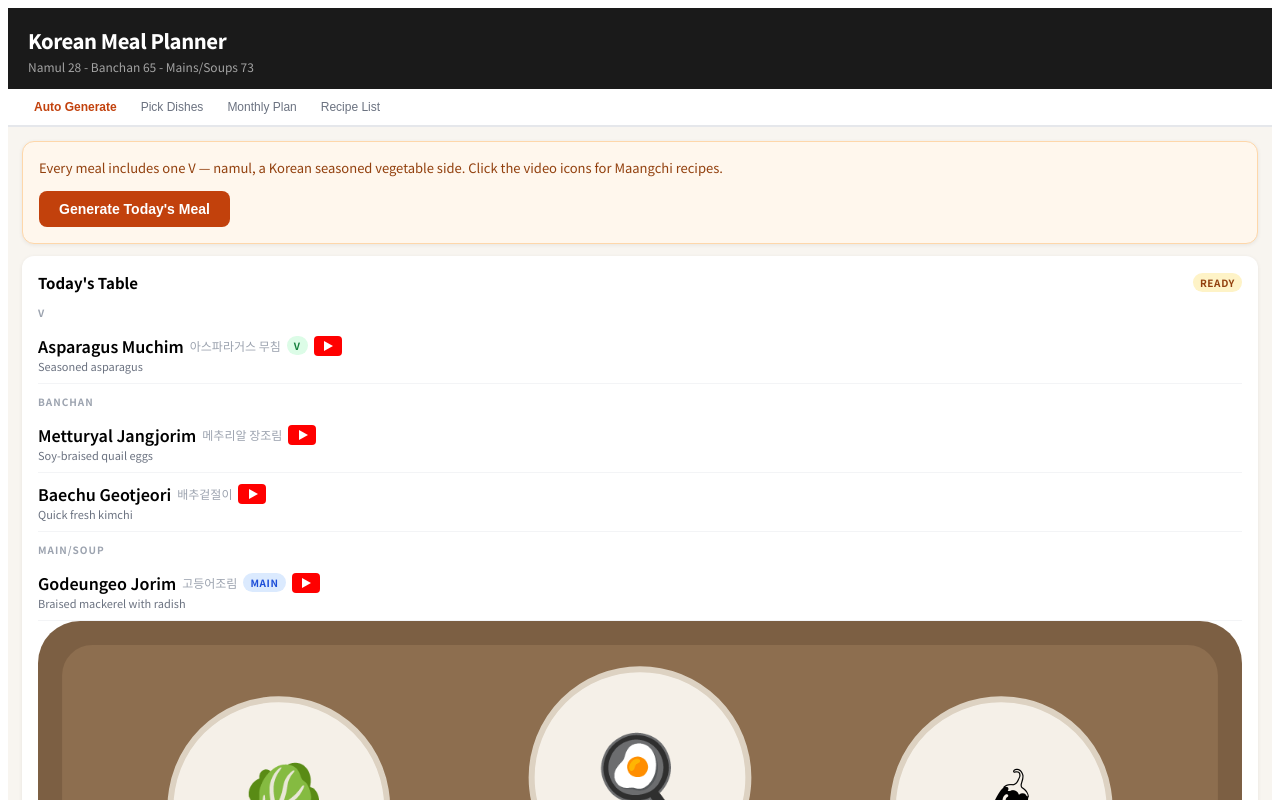
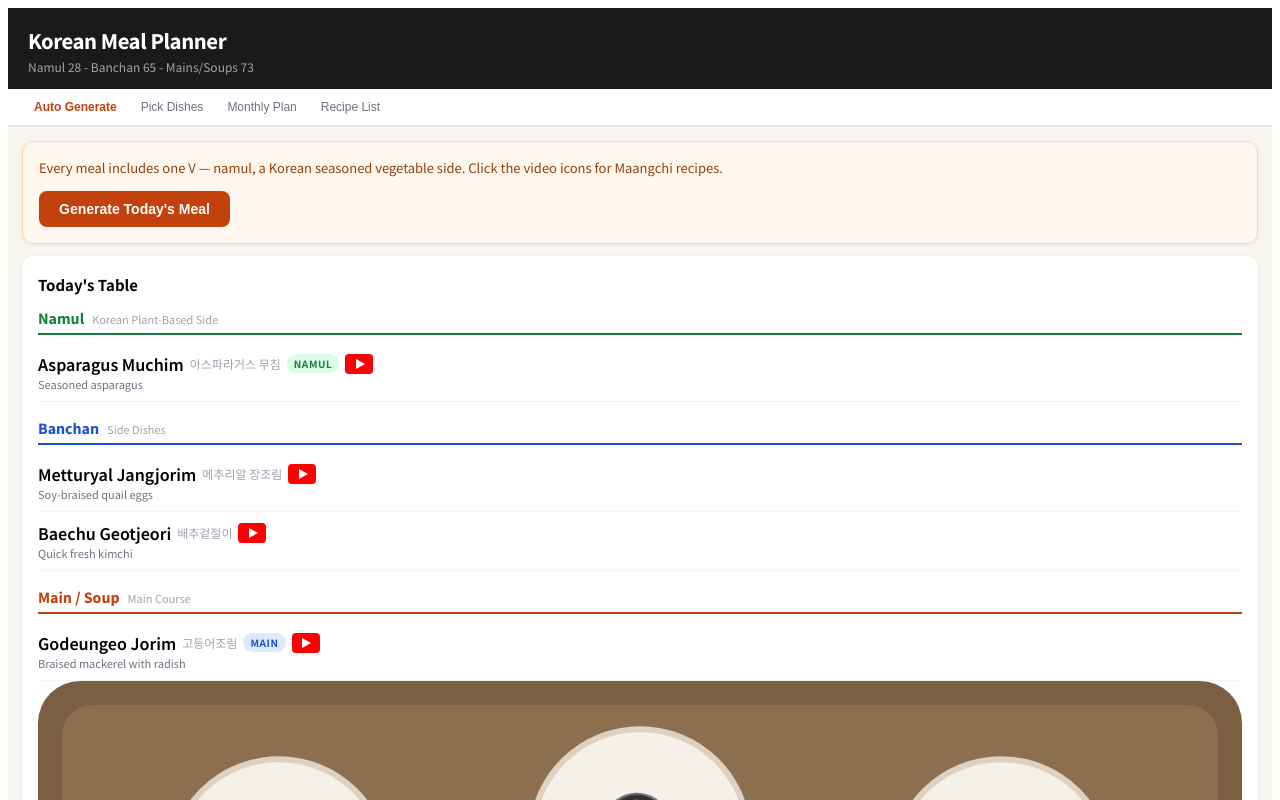
Before and after one commit to CL0110/korean-meal-planner, a React (Vite) app: page / in a window 1280 px wide. Both pictures are taken after a click on the button "Generate Today's Meal". Shown: the top 800 px of the page. Built offline with nearby package versions, Linux system fonts and the light colour scheme.

Commit message:
Remove READY tag, rename V to Namul, bigger category headers

```diff
--- a/src/App.jsx
+++ b/src/App.jsx
@@ -716,17 +716,19 @@ export default function KoreanMealPlanner(){
 
   const MealResult=({mealData})=>(
     <div style={card}>
-      <div style={{display:"flex",alignItems:"center",justifyContent:"space-between",marginBottom:12}}>
+      <div style={{marginBottom:12}}>
         <span style={{fontWeight:700,fontSize:15}}>{"Today's Table"}</span>
-        <TAG label={"READY"} color="amber"/>
       </div>
       {[
-        {label:"V",dishes:mealData.namul,tag:{label:"V",color:"green"}},
-        {label:"Banchan",dishes:mealData.nonNamul,tag:null},
-        {label:"Main/Soup",dishes:[mealData.main],tag:{label:"MAIN",color:"blue"}}
+        {label:"Namul",desc:"Korean Plant-Based Side",dishes:mealData.namul,color:"#15803d",tag:{label:"Namul",color:"green"}},
+        {label:"Banchan",desc:"Side Dishes",dishes:mealData.nonNamul,color:"#1d4ed8",tag:null},
+        {label:"Main / Soup",desc:"Main Course",dishes:[mealData.main],color:"#c2410c",tag:{label:"MAIN",color:"blue"}}
       ].map((sec,si)=>(
         <div key={sec.label}>
-          <div style={Object.assign({},sLabel,{marginTop:si>0?10:0})}>{sec.label}</div>
+          <div style={{marginTop:si>0?16:0,marginBottom:8,paddingBottom:5,borderBottom:"2px solid "+sec.color,display:"flex",alignItems:"baseline",gap:8}}>
+            <span style={{fontSize:14,fontWeight:800,color:sec.color}}>{sec.label}</span>
+            <span style={{fontSize:11,color:"#9ca3af"}}>{sec.desc}</span>
+          </div>
           {sec.dishes.map(d=>(
             <div key={d.id} style={{display:"flex",justifyContent:"space-between",alignItems:"flex-start",padding:"9px 0",borderBottom:"1px solid #f3f4f6"}}>
               <div>
```
